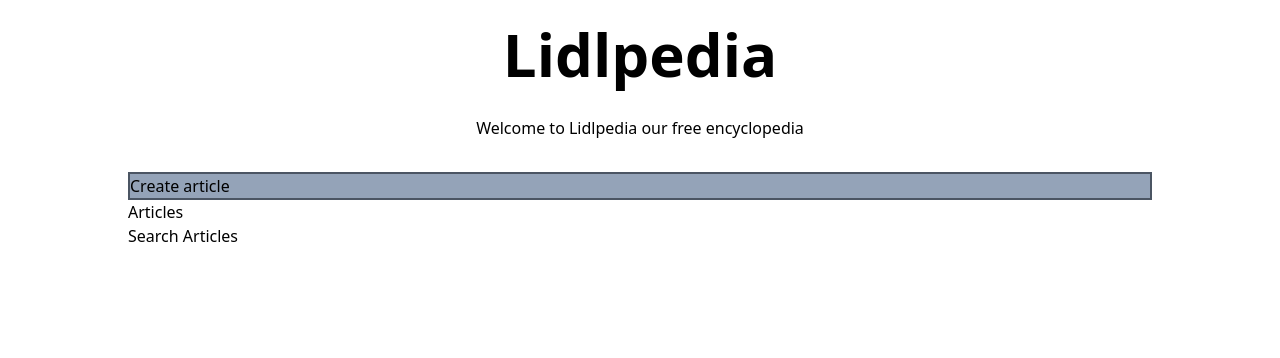
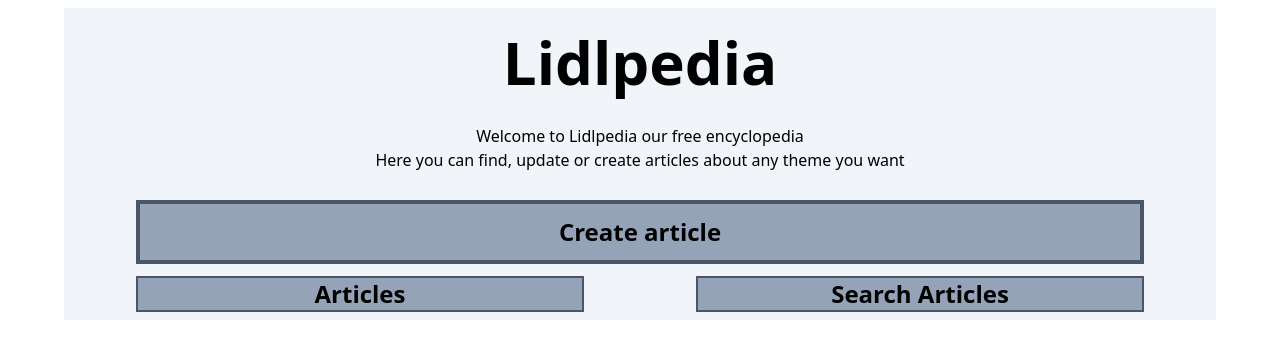
Before and after one commit to CrazyGuyExe/Project-WAP-MAY-2024-bca01c1e0a825b41fdba1ce2ea94e338aedb0fd3, a React (Vite) app in the folder client/: page / in a window 1280 px wide. Shown: the top 358 px of the page. Built offline with nearby package versions, Linux system fonts and the light colour scheme.

Commit message:
MainPage changes

```diff
--- a/client/src/pages/MainPage/MainPage.jsx
+++ b/client/src/pages/MainPage/MainPage.jsx
@@ -1,21 +1,41 @@
-
 import { Link } from 'react-router-dom'
 
 export default function MainPage() {
     return (
         <>
-            <div className="max-w-5xl mx-auto">
+            <div className="mx-auto my-auto mt-2 max-w-6xl bg-slate-100">
                 <h1 className="pt-6 text-center">Lidlpedia</h1>
-                <div className=" text-center">
-                  <p className="p-8 ">Welcome to Lidlpedia our free encyclopedia</p>
+                <div className="pb-5 pt-8 text-center">
+                    <p className=" ">
+                        Welcome to Lidlpedia our free encyclopedia
+                    </p>
+                    <p className="">
+                        Here you can find, update or create articles about any
+                        theme you want
+                    </p>
                 </div>
-                <Link to={'/createarticle'}>
-                    <p className='border-2 border-gray-600 bg-slate-400' >Create article</p>
-                </Link>
-                <Link to={'/articles'}>
-                    <p>Articles</p>
-                </Link>
-                <Link to="/search">Search Articles</Link>
+                <div className="mx-auto max-w-5xl p-2">
+                    <Link to={'/createarticle'}>
+                        <p className="mb-3 border-4 border-gray-600 bg-slate-400 p-3 text-center text-2xl font-semibold">
+                            Create article
+                        </p>
+                    </Link>
+                    <div className="flex space-x-28">
+                        <Link
+                            className="w-full max-w-md border-2 border-gray-600 bg-slate-400 text-center text-2xl font-semibold"
+                            to={'/articles'}
+                        >
+                            Articles
+                        </Link>
+                        <Link
+                            className="w-full max-w-md border-2 border-gray-600 bg-slate-400 text-center text-2xl font-semibold"
+                            to="/search"
+                        >
+                            Search Articles
+                        </Link>
+                    </div>
+                    <p></p>
+                </div>
             </div>
         </>
     )
```
